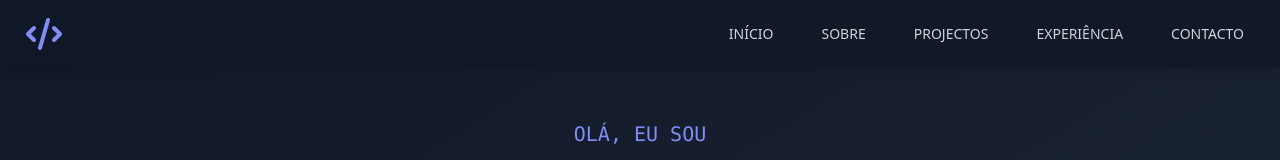
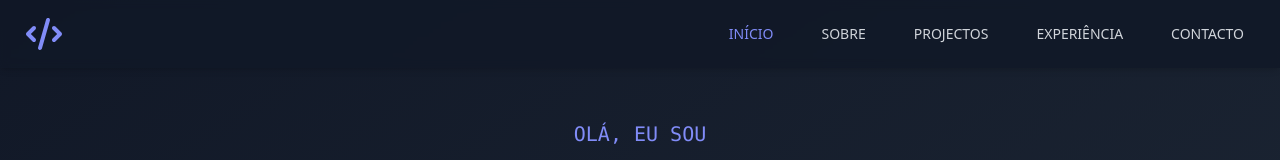
Before and after one commit to arlindolazaro/arlindolazaro.github.io, a React (Vite) app: page / in a window 1280 px wide. Shown: the top 160 px of the page. Built offline with nearby package versions, Linux system fonts and the light colour scheme.

Commit message:
fix: Corrigido botão de download do CV no componente Hero

```diff
--- a/src/components/Header/Header.tsx
+++ b/src/components/Header/Header.tsx
@@ -14,11 +14,18 @@ const navItems = [
 
 const Header = () => {
   const [isMenuOpen, setIsMenuOpen] = useState(false);
+  const [activeItem, setActiveItem] = useState('#home');
+
+  const handleClick = (path: string) => {
+    setActiveItem(path);
+    setIsMenuOpen(false);
+  };
 
   return (
     <header className="fixed w-full z-50 bg-gray-900/80 backdrop-blur-sm shadow-md">
       <div className="container mx-auto px-6 py-4">
         <div className="flex justify-between items-center">
+          {/* Logo */}
           <motion.div
             initial={{ opacity: 0 }}
             animate={{ opacity: 1 }}
@@ -31,19 +38,27 @@ const Header = () => {
 
           {/* Desktop Navigation */}
           <nav className="hidden md:flex space-x-6">
-            {navItems.map((item, index) => (
+            {navItems.map((item, index) => {
+              const isActive = activeItem === item.path;
+
+              return (
                 <motion.a
                   key={item.name}
                   href={item.path}
-                className="relative text-gray-300 hover:text-white px-3 py-2 text-sm font-medium transition-colors group"
+                  onClick={() => handleClick(item.path)}
+                  className={`px-3 py-2 text-sm font-medium transition-colors ${
+                    isActive
+                      ? 'text-indigo-400'
+                      : 'text-gray-300 hover:text-white'
+                  }`}
                   initial={{ opacity: 0, y: -10 }}
                   animate={{ opacity: 1, y: 0 }}
                   transition={{ delay: 0.1 * index }}
                 >
                   {item.name}
-                <span className="absolute bottom-0 left-0 w-0 h-0.5 bg-indigo-500 transition-all duration-300 group-hover:w-full" />
                 </motion.a>
-            ))}
+              );
+            })}
           </nav>
 
           {/* Mobile Menu Button */}
@@ -56,7 +71,7 @@ const Header = () => {
           </button>
         </div>
 
-        {/* Mobile Menu */}
+        {/* Mobile Navigation */}
         {isMenuOpen && (
           <motion.div
             initial={{ opacity: 0, height: 0 }}
@@ -65,16 +80,24 @@ const Header = () => {
             className="md:hidden mt-4 overflow-hidden"
           >
             <div className="flex flex-col space-y-2 py-4">
-              {navItems.map((item) => (
+              {navItems.map((item) => {
+                const isActive = activeItem === item.path;
+
+                return (
                   <a
                     key={item.name}
                     href={item.path}
-                  className="px-4 py-2 text-white hover:bg-gray-800 rounded transition-colors"
-                  onClick={() => setIsMenuOpen(false)}
+                    onClick={() => handleClick(item.path)}
+                    className={`px-4 py-2 rounded transition-colors ${
+                      isActive
+                        ? 'text-indigo-400'
+                        : 'text-white hover:text-indigo-300'
+                    }`}
                   >
                     {item.name}
                   </a>
-              ))}
+                );
+              })}
             </div>
           </motion.div>
         )}
--- a/src/components/Hero/Hero.tsx
+++ b/src/components/Hero/Hero.tsx
@@ -18,31 +18,22 @@ const Hero = () => {
     }
   };
 
-  const handleDownloadCV = async () => {
+  const handleDownloadCV = () => {
     if (!isMounted || isDownloading) return;
 
     setIsDownloading(true);
 
     try {
-      // Solução com fallback para diferentes cenários
-      const pdfUrl = '/documents/Arlindo_Cau_CV.pdf';
+      const pdfUrl = '/documents/Arlindo_Lazaro_CV.pdf';
 
-      // Método 1: Tentativa com anchor tag
       const link = document.createElement('a');
       link.href = pdfUrl;
-      link.download = 'Arlindo_Cau_CV.pdf';
+      link.download = 'Arlindo_Lazaro_CV.pdf';
       link.target = '_blank';
       link.rel = 'noopener noreferrer';
       document.body.appendChild(link);
       link.click();
       document.body.removeChild(link);
-
-      // Fallback para mobile/alguns navegadores
-      setTimeout(() => {
-        if (!document.querySelector('iframe[src*="Arlindo_Cau_CV.pdf"]')) {
-          window.open(pdfUrl, '_blank');
-        }
-      }, 200);
     } catch (error) {
       console.error('Erro ao baixar CV:', error);
     } finally {
@@ -51,7 +42,10 @@ const Hero = () => {
   };
 
   return (
-    <section id="home" className="relative min-h-screen flex items-center justify-center bg-gradient-to-br from-gray-900 to-gray-800 px-6">
+    <section
+      id="home"
+      className="relative min-h-screen flex items-center justify-center bg-gradient-to-br from-gray-900 to-gray-800 px-6"
+    >
       <div className="container mx-auto flex flex-col items-center justify-between min-h-[calc(100vh-5rem)] py-20">
         {/* Conteúdo Principal */}
         <motion.div
@@ -109,7 +103,9 @@ const Hero = () => {
             <motion.button
               onClick={handleDownloadCV}
               disabled={isDownloading}
-              className={`border-2 border-indigo-400 ${isDownloading ? 'bg-indigo-900/20' : 'hover:bg-indigo-900/20'} text-indigo-400 px-8 py-3 rounded-lg font-medium transition-colors flex items-center justify-center gap-2`}
+              className={`border-2 border-indigo-400 ${
+                isDownloading ? 'bg-indigo-900/20' : 'hover:bg-indigo-900/20'
+              } text-indigo-400 px-8 py-3 rounded-lg font-medium transition-colors flex items-center justify-center gap-2`}
               whileHover={!isDownloading ? { scale: 1.05 } : {}}
               whileTap={!isDownloading ? { scale: 0.95 } : {}}
             >
@@ -146,7 +142,7 @@ const Hero = () => {
               transition={{
                 duration: 1.5,
                 repeat: Infinity,
-                ease: "easeInOut"
+                ease: 'easeInOut',
               }}
               className="w-10 h-10 rounded-full border-2 border-gray-400 group-hover:border-indigo-400 flex items-center justify-center text-gray-300 group-hover:text-indigo-300 transition-colors"
             >
```
Lines whose indentation alone changed are shown as unchanged.
